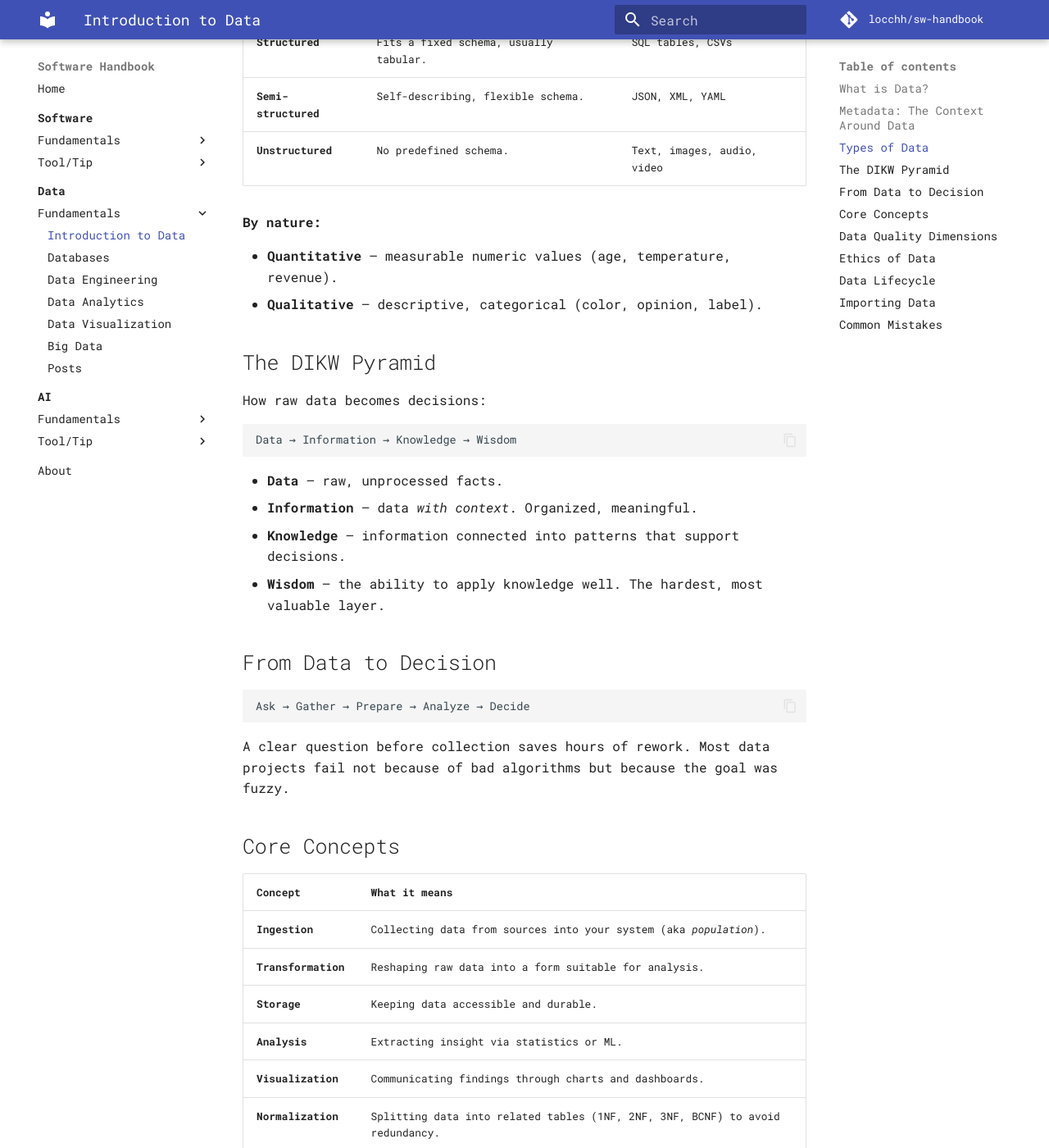
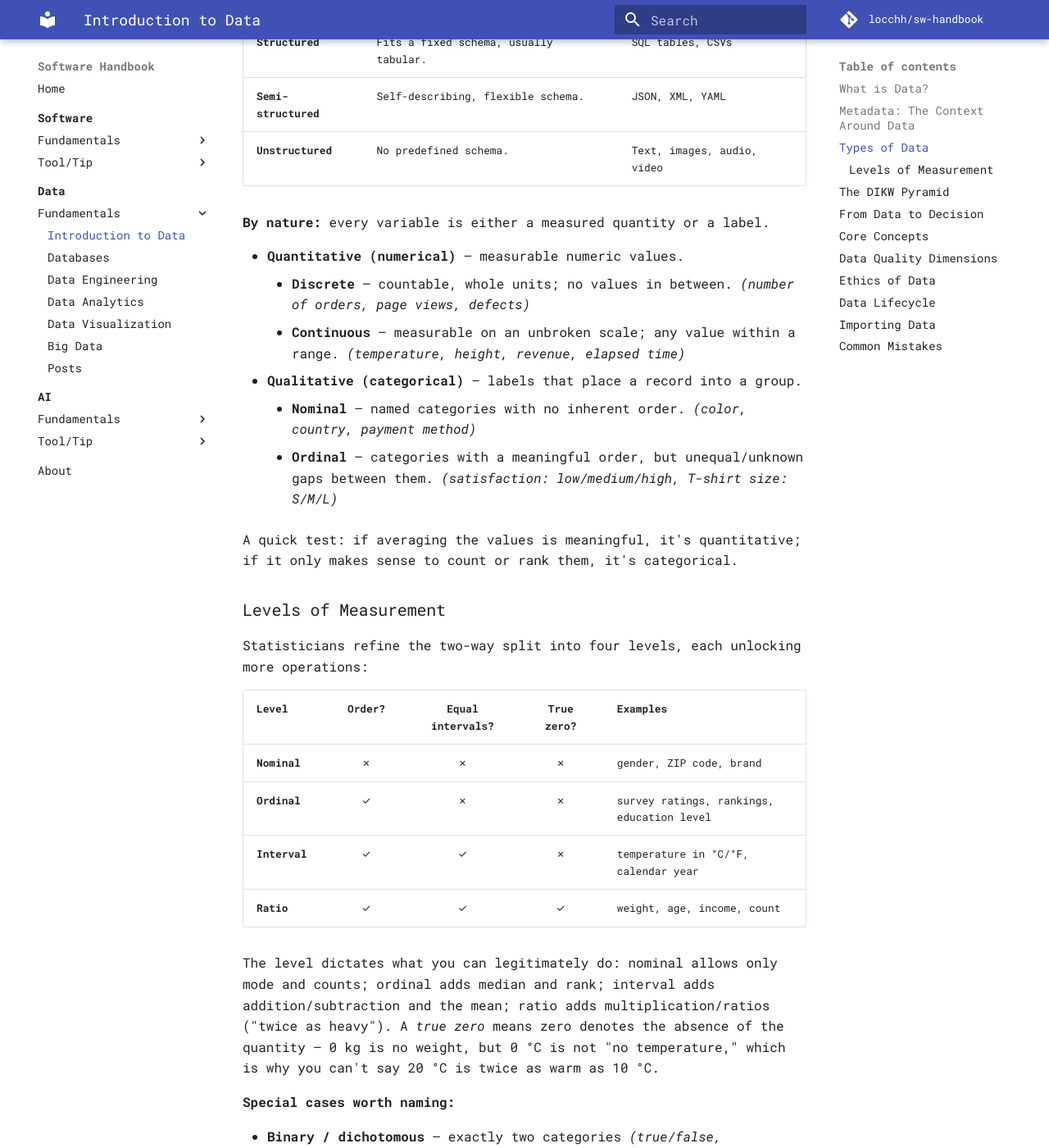
Before and after one commit to locchh/sw-handbook, an MkDocs documentation site: the page built from docs/data/basics/introduction_to_data.md, in a window 1280 px wide and 1400 px high, scrolled down 817 px. Shown: the whole window at 82% size. Built offline with MkDocs 1.6.1 and Material for MkDocs 9.7.7, drawn with Linux system fonts in a browser that asks for light colours; comment, search, counter and statistics services are not loaded; some of the changed text lies outside the part shown.

Commit message:
docs: expand data types with numerical/categorical and measurement levels
Co-Authored-By: Claude Opus 4.8 (1M context) <noreply@anthropic.com>

```diff
--- a/docs/data/basics/introduction_to_data.md
+++ b/docs/data/basics/introduction_to_data.md
@@ -26,10 +26,35 @@ Answering these up front prevents misinterpretation later.
 | **Semi-structured** | Self-describing, flexible schema. | JSON, XML, YAML |
 | **Unstructured** | No predefined schema. | Text, images, audio, video |
 
-**By nature:**
+**By nature:** every variable is either a measured quantity or a label.
 
-- **Quantitative** — measurable numeric values (age, temperature, revenue).
-- **Qualitative** — descriptive, categorical (color, opinion, label).
+- **Quantitative (numerical)** — measurable numeric values.
+    - **Discrete** — countable, whole units; no values in between. *(number of orders, page views, defects)*
+    - **Continuous** — measurable on an unbroken scale; any value within a range. *(temperature, height, revenue, elapsed time)*
+- **Qualitative (categorical)** — labels that place a record into a group.
+    - **Nominal** — named categories with no inherent order. *(color, country, payment method)*
+    - **Ordinal** — categories with a meaningful order, but unequal/unknown gaps between them. *(satisfaction: low/medium/high, T-shirt size: S/M/L)*
+
+A quick test: if averaging the values is meaningful, it's quantitative; if it only makes sense to count or rank them, it's categorical.
+
+### Levels of Measurement
+
+Statisticians refine the two-way split into four levels, each unlocking more operations:
+
+| Level | Order? | Equal intervals? | True zero? | Examples |
+|---|:-:|:-:|:-:|---|
+| **Nominal** | ✗ | ✗ | ✗ | gender, ZIP code, brand |
+| **Ordinal** | ✓ | ✗ | ✗ | survey ratings, rankings, education level |
+| **Interval** | ✓ | ✓ | ✗ | temperature in °C/°F, calendar year |
+| **Ratio** | ✓ | ✓ | ✓ | weight, age, income, count |
+
+The level dictates what you can legitimately do: nominal allows only mode and counts; ordinal adds median and rank; interval adds addition/subtraction and the mean; ratio adds multiplication/ratios ("twice as heavy"). A *true zero* means zero denotes the absence of the quantity — 0 kg is no weight, but 0 °C is not "no temperature," which is why you can't say 20 °C is twice as warm as 10 °C.
+
+**Special cases worth naming:**
+
+- **Binary / dichotomous** — exactly two categories *(true/false, churned/retained)*; a nominal variable that many models treat specially.
+- **Time-series** — values indexed by time; order carries information and rows are not independent.
+- **Text / free-form** — unstructured qualitative data that usually needs encoding (tokenizing, embeddings) before analysis.
 
 ## The DIKW Pyramid
 
```
